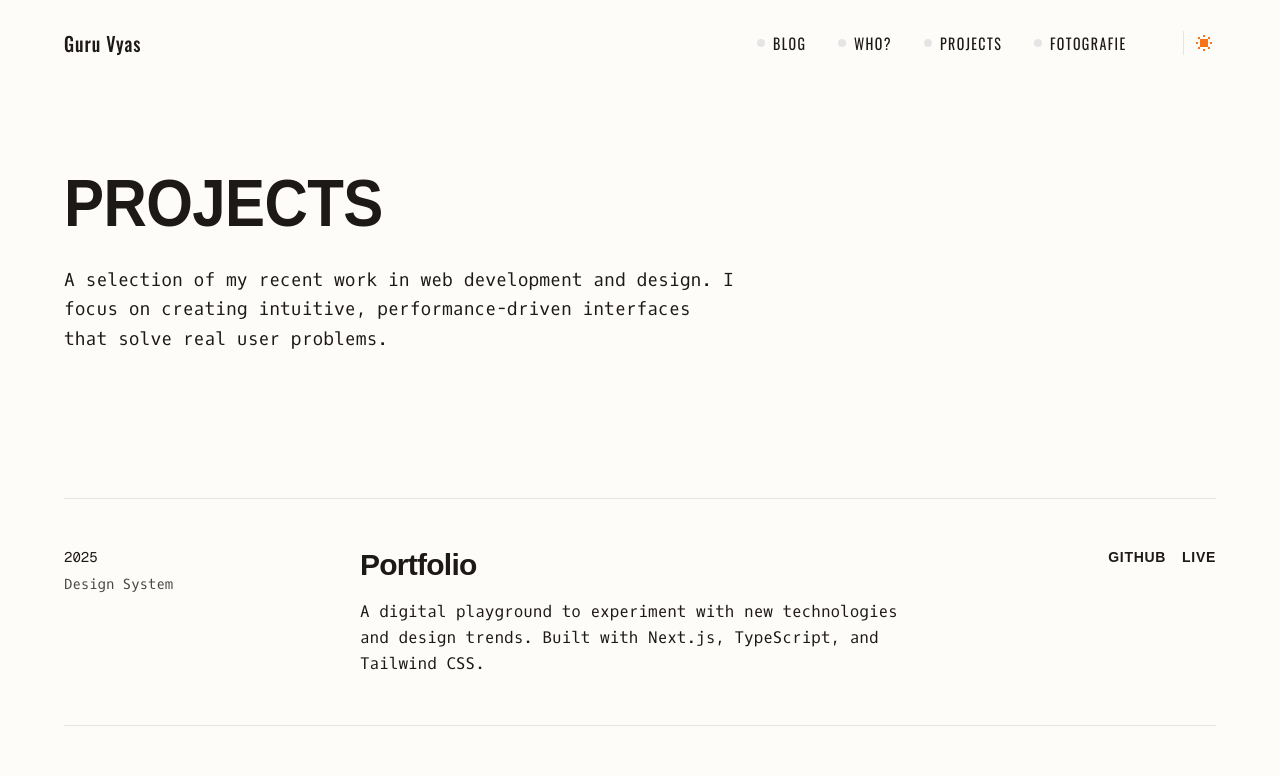
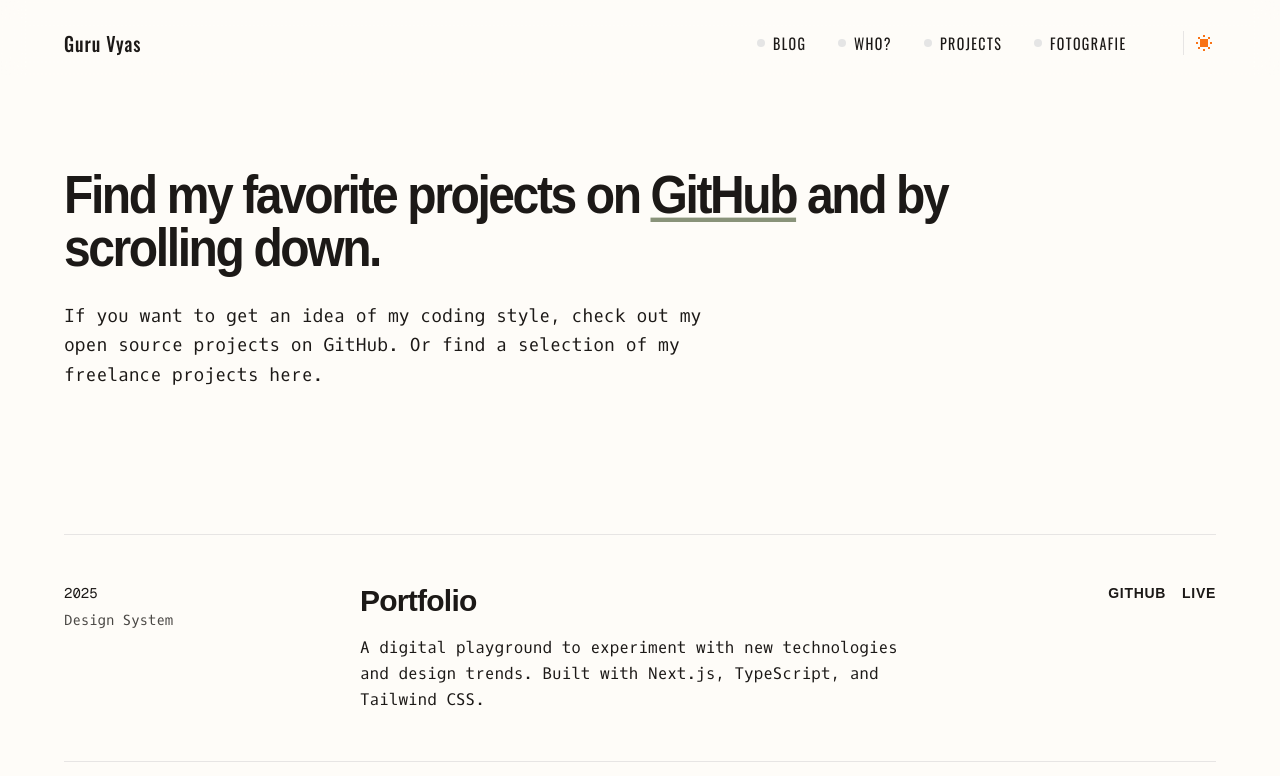
Before and after one commit to wakeupguruu/portfolio, a Next.js app: page /projects in a window 1280 px wide. Shown: the top 776 px of the page. Built offline with nearby package versions, Linux system fonts and the light colour scheme; a web font is replaced by a local one.

Commit message:
feat: update projects page hero styling and content

```diff
--- a/app/projects/page.tsx
+++ b/app/projects/page.tsx
@@ -14,9 +14,12 @@ export default function ProjectsPage() {
                 {/* Intro Section */}
                 <Container>
                     <Section className="mb-24">
-                        <h1 className="text-4xl md:text-6xl font-black tracking-tighter mb-8 scale-y-110 origin-left">PROJECTS</h1>
+                        <p className="text-4xl md:text-5xl font-black tracking-tighter mb-8 scale-y-110 origin-left text-(--hello-text)">
+                            Find my favorite projects on <a className="underline decoration-accent hover:decoration-(--hello-text) transition-colors duration-300 underline-offset-4" href="https://github.com/wakeupguruu" target="_blank" rel="noopener noreferrer">GitHub</a> and by<br />
+                            scrolling down.
+                        </p>
                         <p className="max-w-2xl text-lg leading-relaxed text-muted-foreground font-oxygen">
-                            A selection of my recent work in web development and design. I focus on creating intuitive, performance-driven interfaces that solve real user problems.
+                            If you want to get an idea of my coding style, check out my <a href="https://github.com/wakeupguruu" target="_blank" rel="noopener noreferrer" className="text-(--hello-text) hover:underline underline-offset-4">open source projects on GitHub</a>. Or find a selection of my freelance projects here.
                         </p>
                     </Section>
                 </Container>
```
